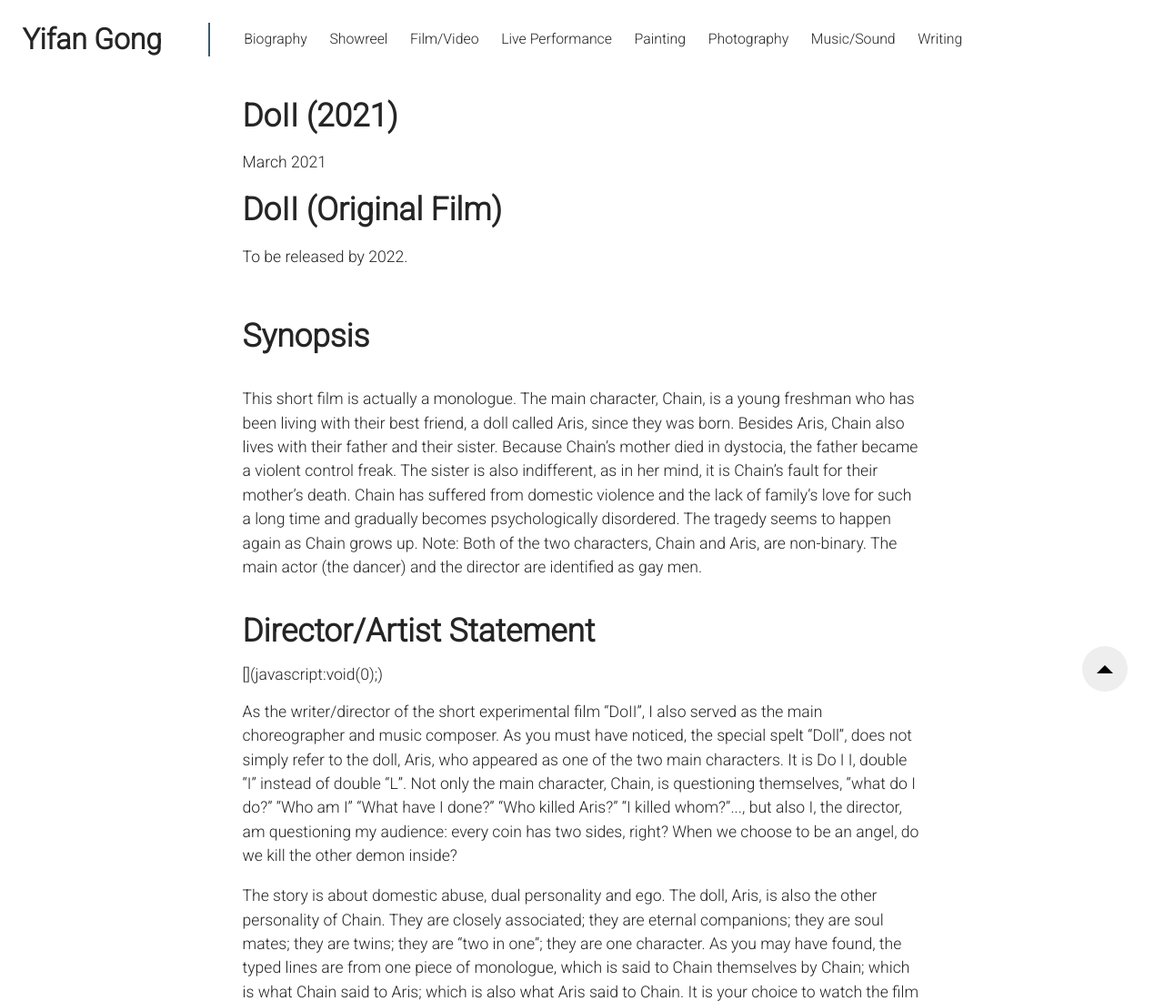
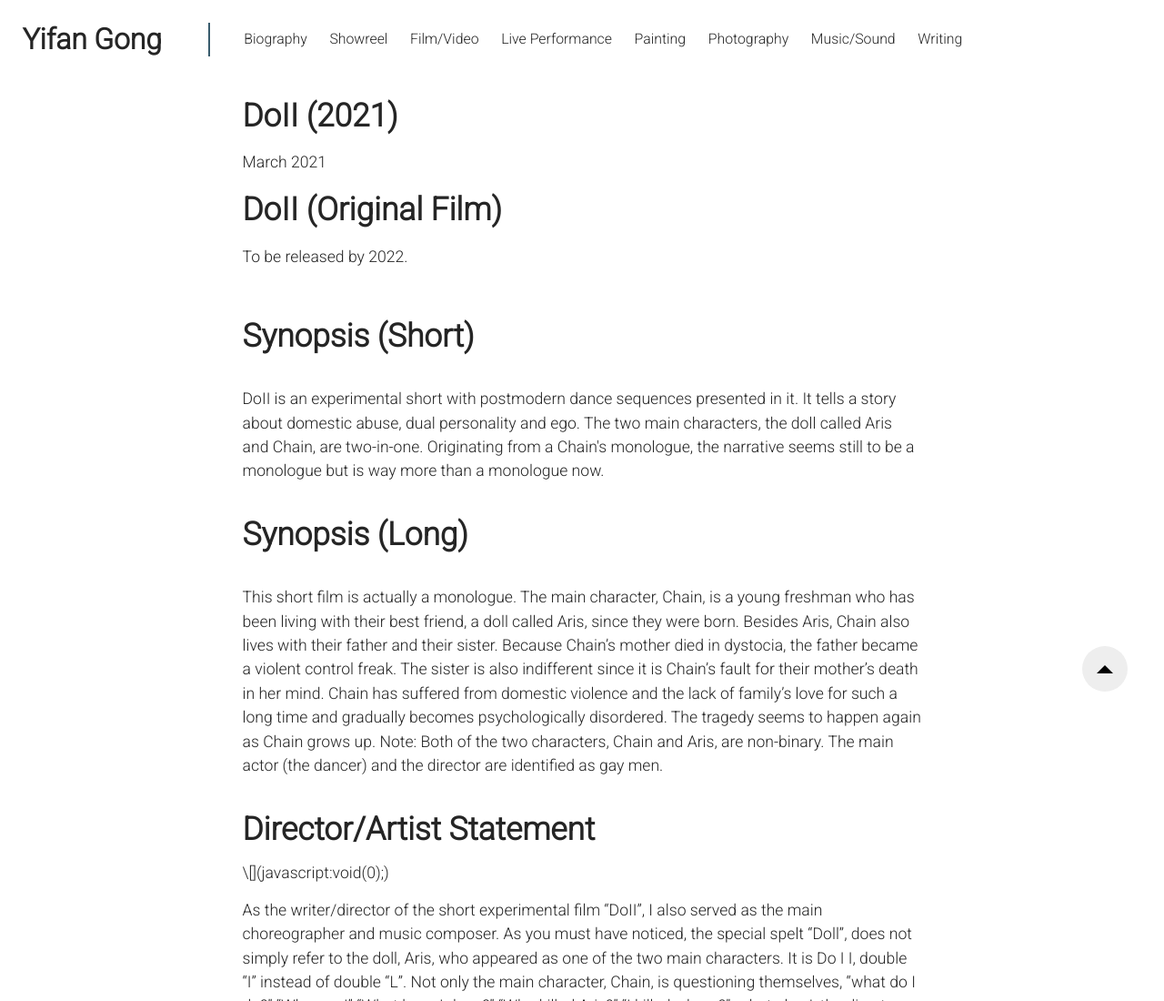
Before and after one commit to casperleerink/yifan-gong, a Gatsby site: page /video-performances/doii in a window 1280 px wide. Shown: the top 1100 px of the page at 91% size. Built offline with nearby package versions, Linux system fonts and the light colour scheme; Gatsby itself is replaced by a stand-in of ours.

Commit message:
Update Video Performances “doii”

```diff
--- a/src/pages/video-performances/doii.md
+++ b/src/pages/video-performances/doii.md
@@ -12,12 +12,20 @@ To be released by 2022.
 
 <div class="lines-1"></div>
 
-# Synopsis
+# Synopsis (Short)
+
+<div class="lines-1"></div>
+
+DoII is an experimental short with postmodern dance sequences presented in it. It tells a story about domestic abuse, dual personality and ego. The two main characters, the doll called Aris and Chain, are two-in-one. Originating from a Chain's monologue, the narrative seems still to be a monologue but is way more than a monologue now.
+
+<div class="lines-1"></div>
+
+# Synopsis (Long)
 
 <div class="lines-1"></div>
 
 This short film is actually a monologue.
-The main character, Chain, is a young freshman who has been living with their best friend, a doll called Aris, since they was born. Besides Aris, Chain also lives with their father and their sister. Because Chain’s mother died in dystocia, the father became a violent control freak. The sister is also indifferent, as in her mind, it is Chain’s fault for their mother’s death. Chain has suffered from domestic violence and the lack of family’s love for such a long time and gradually becomes psychologically disordered. The tragedy seems to happen again as Chain grows up.
+The main character, Chain, is a young freshman who has been living with their best friend, a doll called Aris, since they were born. Besides Aris, Chain also lives with their father and their sister. Because Chain’s mother died in dystocia, the father became a violent control freak. The sister is also indifferent since it is Chain’s fault for their mother’s death in her mind. Chain has suffered from domestic violence and the lack of family’s love for such a long time and gradually becomes psychologically disordered. The tragedy seems to happen again as Chain grows up.
 Note: Both of the two characters, Chain and Aris, are non-binary. The main actor (the dancer) and the director are identified as gay men.
 
 <div class="lines-1"></div>
@@ -26,7 +34,7 @@ Note: Both of the two characters, Chain and Aris, are non-binary. The main actor
 
 <div class="lines-1"></div>
 
-<!--StartFragment-->[](javascript:void(0);)
+<!--StartFragment-->\[](javascript:void(0);)
 
 As the writer/director of the short experimental film “DoII”, I also served as the main choreographer and music composer. As you must have noticed, the special spelt “Doll”, does not simply refer to the doll, Aris, who appeared as one of the two main characters. It is Do I I, double “I” instead of double “L”. Not only the main character, Chain, is questioning themselves, “what do I do?” “Who am I” “What have I done?” “Who killed Aris?” “I killed whom?”..., but also I, the director, am questioning my audience: every coin has two sides, right? When we choose to be an angel, do we kill the other demon inside?
 
```
